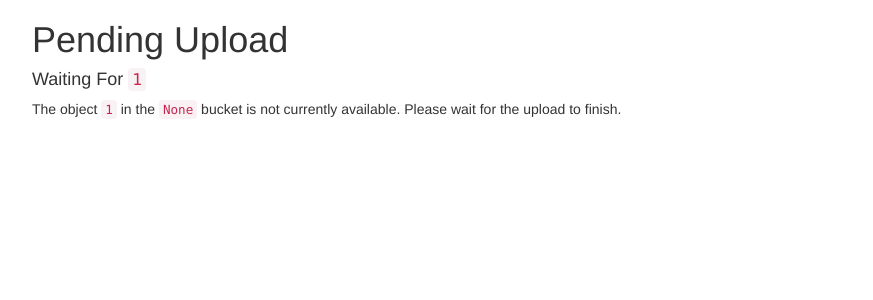
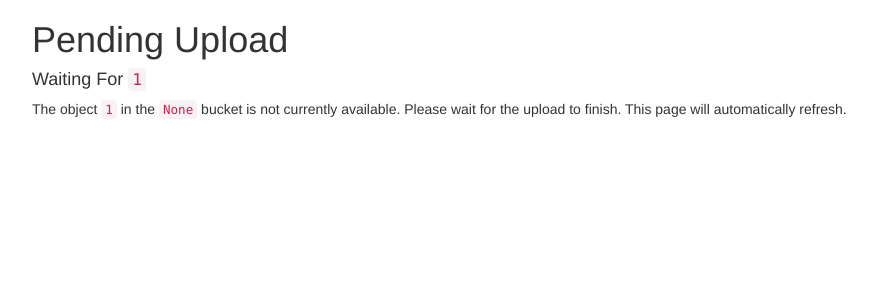
Before and after one commit to yasyf/shamer, a Flask app: page /pending/1 in a window 1280 px wide. Shown: the top 300 px of the page, without its empty margins (38-911 px from the left). Run offline with Flask 2, Linux system fonts and the light colour scheme; the visitor is signed in with stand-in values (Sample User, id 1); some libraries are stand-ins or nearby versions.

Commit message:
tweak refresh time on pending template

```diff
--- a/templates/pending.html
+++ b/templates/pending.html
@@ -5,7 +5,7 @@
 <meta http-equiv="cache-control" content="max-age=0" />
 <meta http-equiv="cache-control" content="no-cache" />
 <meta http-equiv="cache-control" content="no-store" />
-<meta http-equiv="refresh" content="5;URL='{{ url_for('go_view', object_key=object_key) }}?time={{ time }}'" />
+<meta http-equiv="refresh" content="3;URL='{{ url_for('go_view', object_key=object_key) }}?time={{ time }}'" />
 {% endblock %}
 {% block body %}
 
@@ -13,7 +13,7 @@
 
 <p>
   <h4>Waiting For <code>{{ object_key }}</code></h4>
-  The object <code>{{ object_key }}</code> in the <code>{{ bucket }}</code> bucket is not currently available. Please wait for the upload to finish.
+  The object <code>{{ object_key }}</code> in the <code>{{ bucket }}</code> bucket is not currently available. Please wait for the upload to finish. This page will automatically refresh.
 </p>
 
 {% endblock %}
```
